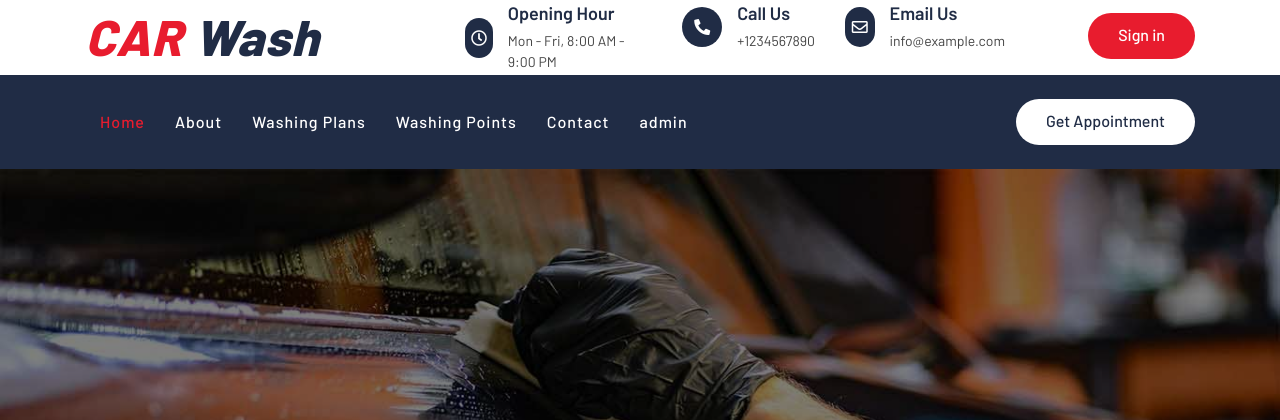
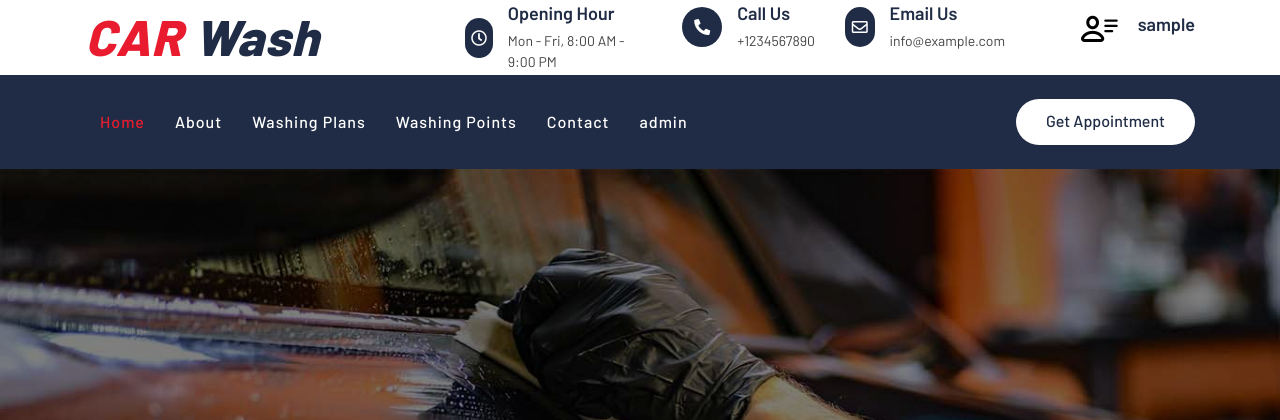
Before and after one commit to surya200114/car-wash, a PHP site: page /car-wash/index.php in a window 1280 px wide. Shown: the top 420 px of the page. Run offline with PHP 8.4, Linux system fonts and the light colour scheme; a user stored in the database is signed in; data comes from the database, SQL or seed files in the repository; some libraries are stand-ins or nearby versions.

Commit message:
sign in and session handle

```diff
--- a/cwms/authenticate.php
+++ b/cwms/authenticate.php
@@ -35,7 +35,7 @@
 
         if($user) {
             // Passwords match, set session and redirect
-            $_SESSION['alogin'] = $name;
+            $_SESSION['user'] = $name;
             echo "<script type='text/javascript'> document.location = 'index.php'; </script>";
             exit(); // Stop further execution after redirect
         } else {
@@ -44,6 +44,4 @@
 
     }
 
-    echo "<script>alert('Welcome, " . ($_SESSION['user'] ?? "Guest") . "');</script>";
-
 ?>
--- a/cwms/includes/header.php
+++ b/cwms/includes/header.php
@@ -55,11 +55,30 @@ foreach($results as $result)
 
                                 </div>
                             </div>
-                            <div class="col-3">
-                                <div class="top-bar-item" style="margin-top:10px">
-                                    <a class="btn btn-custom" href="signin.php">Sign in</a>
+                            <?php
+                            if(!isset($_SESSION['user'])) {
+                            ?>
+                                <div class="col-3">
+                                    <div class="top-bar-item" style="margin-top:10px">
+                                        <a class="btn btn-custom" href="signin.php">Sign in</a>
+                                    </div>
                                 </div>
-                            </div>
+                            <?php
+                            } else {
+                            ?>
+                                <div class="col-3">
+                                    <div class="top-bar-item">
+                                        <div class="">
+                                            <img src="img/profile.png" alt="" srcset="">
+                                        </div>
+                                        <div class="top-bar-text">
+                                            <h3><?php echo $_SESSION['user']; ?></h3>
+                                        </div>
+                                    </div>
+                                </div>
+                            <?php
+                            }
+                            ?>
                         </div>
                     </div>
                 <?php } ?>
--- a/cwms/index.php
+++ b/cwms/index.php
@@ -1,6 +1,8 @@
 <?php //error_reporting(0);
 session_start();
 include('includes/config.php');
+
+
 
 if(isset($_POST['book']))
 {
@@ -39,11 +41,12 @@ else
 
 }
 
-if(!isset($_SESSION['name'])){
-    header('location:signin.php');
-}
-else{
-    ?>
+
+// if(!isset($_SESSION['user'])){
+//     header('location:signin.php');
+// }
+// else{
+//     ?>
 
 
 
@@ -398,5 +401,3 @@ foreach($results as $result)
         <script src="js/main.js"></script>
     </body>
 </html>
-
-<?php } ?>
--- a/cwms/signupcheck.php
+++ b/cwms/signupcheck.php
@@ -41,7 +41,7 @@ try {
         echo '<script>alert("' . $_SESSION['name'] . '"); </script>';
 
     }
-    header("Location: index.php");
+    header("Location: signin.php");
     exit();
 } catch(PDOException $e) {
     echo "Error: " . $e->getMessage();
```
Also changed, not shown: cwms/img/profile.png (added).
